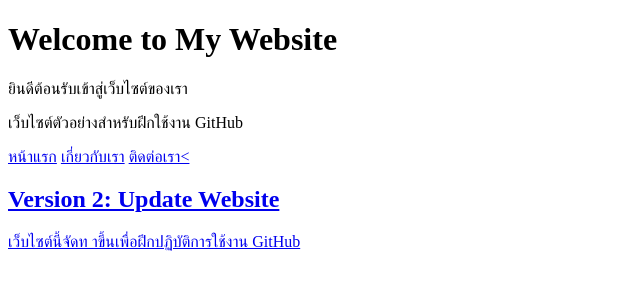
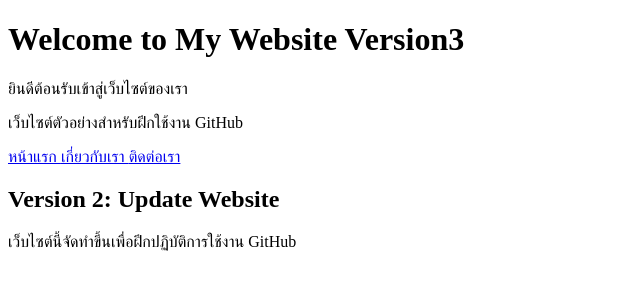
Before and after one commit to Tananon24/69Dev03-github-put, a plain HTML site: page index.html in a window 1280 px wide. Shown: the whole page, without its empty margins (0-640 px from the left). Drawn offline with Linux system fonts and the light colour scheme.

Commit message:
Version3

```diff
--- a/index.html
+++ b/index.html
@@ -1,15 +1,15 @@
 <!DOCTYPE html>
 <html lang="en">
 <head>
-    <h1>Welcome to My Website</h1>
-    <p>ยินดีต้อนรับเข้าสู่เว็บไซต์ของเรา</p>
-    <p>เว็บไซต์ตัวอย่างสำหรับฝึกใช้งาน GitHub</p>
-    <a href="index.html">หน้าแรก</a>
-    <a href="about.html">เกี่ยวกับเรา</a>
-    <a href="contact.html">ติดต่อเรา<
+    <h1>Welcome to My Website Version3 </h1>
+    <p>ยินดีต้อนรับเข้าสู่เว็บไซต์ของเรา </p>
+    <p>เว็บไซต์ตัวอย่างสำหรับฝึกใช้งาน GitHub </p>
+    <a href="index.html">หน้าแรก </a>
+    <a href="about.html">เกี่ยวกับเรา </a>
+    <a href="contact.html">ติดต่อเรา </a>
 </head>
 <body>
     <h2>Version 2: Update Website</h2>
-    <p>เว็บไซต์นี้จัดท าขึ้นเพื่อฝึกปฏิบัติการใช้งาน GitHub</p>
+    <p>เว็บไซต์นี้จัดทำขึ้นเพื่อฝึกปฏิบัติการใช้งาน GitHub</p>
 </body>
 </html>
```
